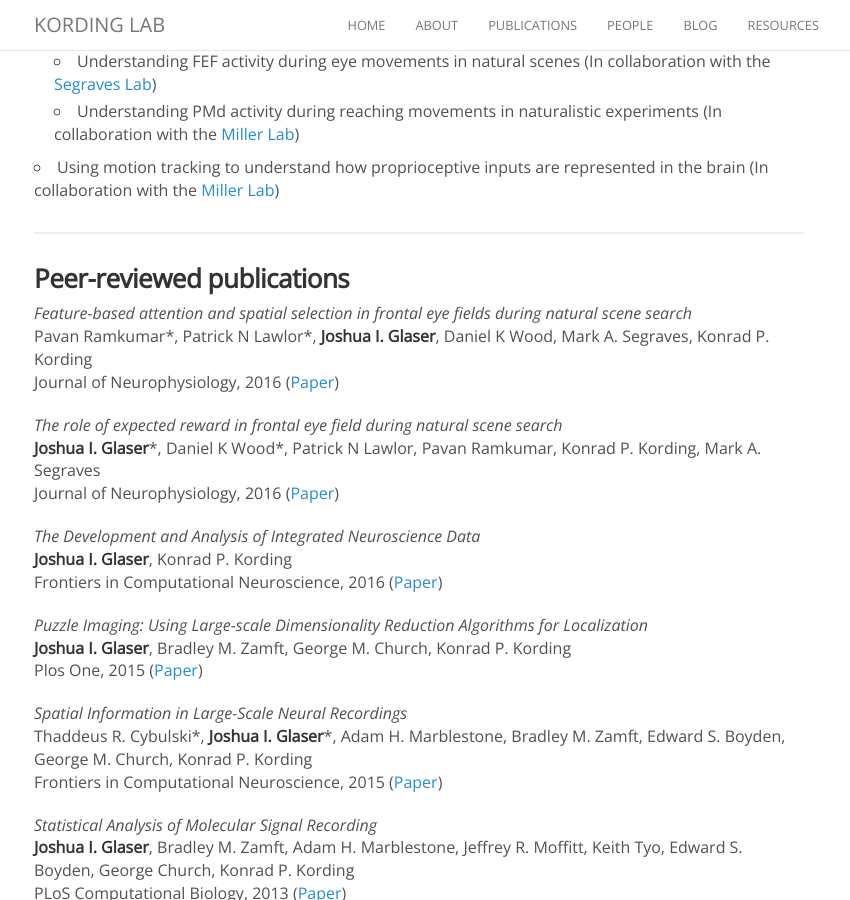
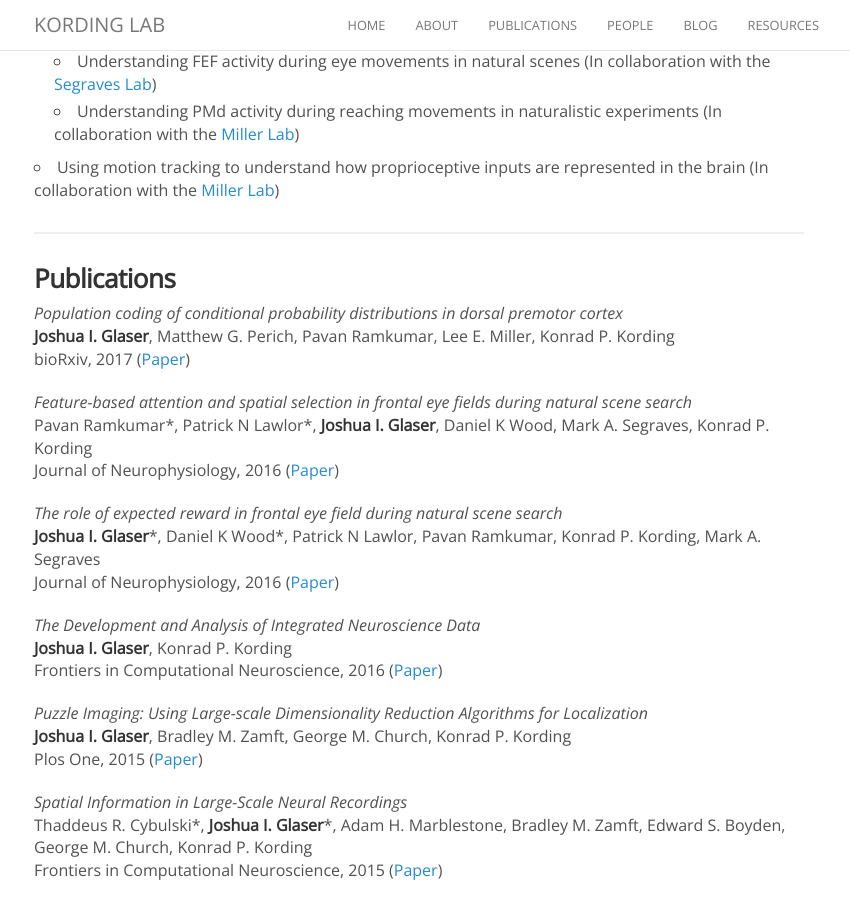
Before and after one commit to KordingLab/KordingLab.github.io, a Jekyll site: the page built from _people/josh_glaser.md, in a window 1280 px wide and 900 px high, scrolled down 780 px. Shown: the whole window, without its empty margins (221-1071 px from the left). Built offline with Jekyll 4.4.1, drawn with Linux system fonts in a browser that asks for light colours; nearby versions of some CDN libraries; comment, search, counter and statistics services are not loaded.

Commit message:
Update josh_glaser.md

```diff
--- a/_people/josh_glaser.md
+++ b/_people/josh_glaser.md
@@ -35,7 +35,11 @@ joined: 2012
 
 <hr>
 
-### Peer-reviewed publications
+### Publications
+
+_Population coding of conditional probability distributions in dorsal premotor cortex_<br>
+**Joshua I. Glaser**, Matthew G. Perich, Pavan Ramkumar, Lee E. Miller, Konrad P. Kording<br>
+bioRxiv, 2017 ([Paper](http://biorxiv.org/content/early/2017/05/17/137026))
 
 _Feature-based attention and spatial selection in frontal eye fields during natural scene search_<br>
 Pavan Ramkumar\*, Patrick N Lawlor\*, **Joshua I. Glaser**, Daniel K Wood, Mark A. Segraves, Konrad P. Kording<br>
```
